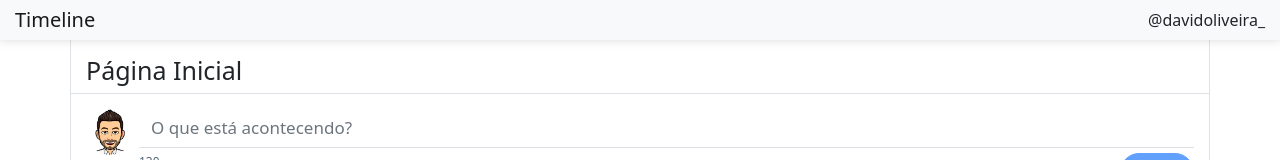
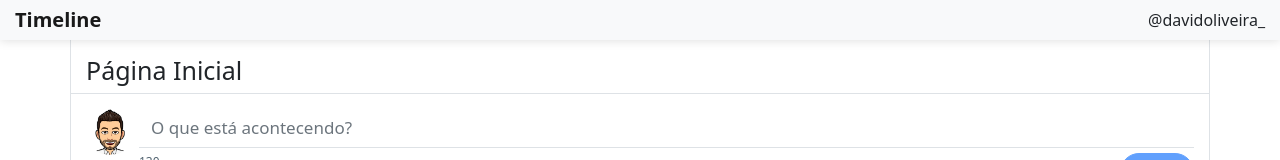
Before and after one commit to MiguelRebelatto/timeline-twitter, an Angular app: page / in a window 1280 px wide. Shown: the top 160 px of the page. Built offline with nearby package versions, Linux system fonts and the light colour scheme.

Commit message:
atyle: title header

```diff
--- a/src/app/modules/core/components/header/header.component.scss
+++ b/src/app/modules/core/components/header/header.component.scss
@@ -1,8 +1,12 @@
 nav {
+  display: flex;
+  justify-content: space-between;
+  align-items: center;
   padding: 0 15px;
   background-color: #ffffff;
   box-shadow: 0px 0px 10px rgba(0, 0, 0, 0.15);
-  display: flex;
-  justify-content: space-between;
-  align-items: center;
+
+  .navbar-brand {
+    font-weight: bold;
+  }
 }
```
